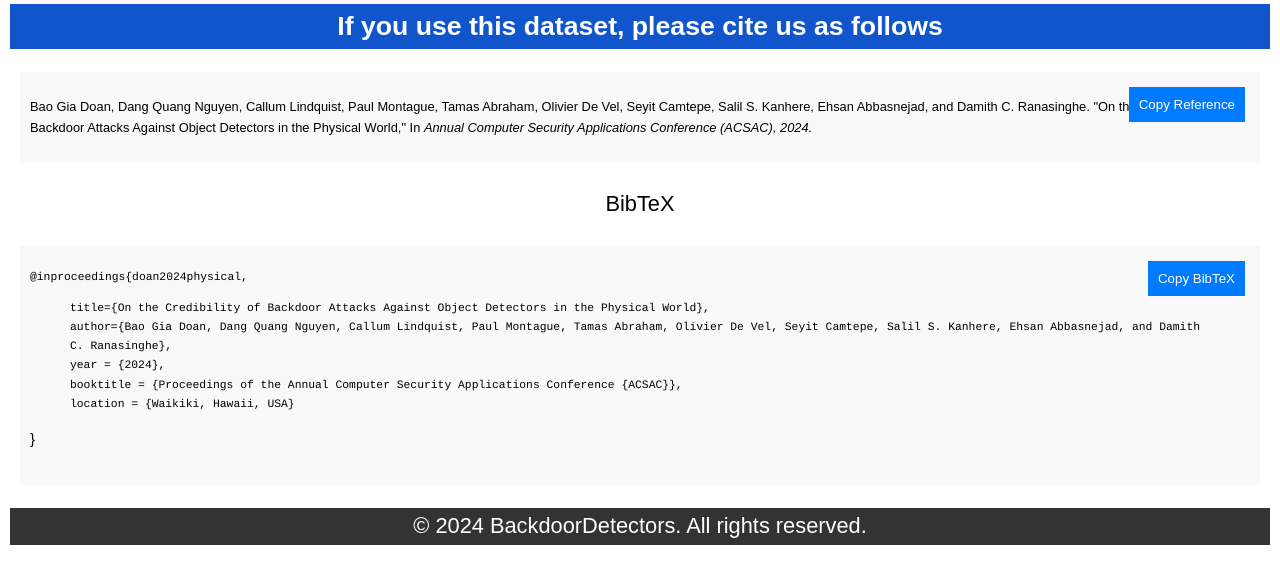
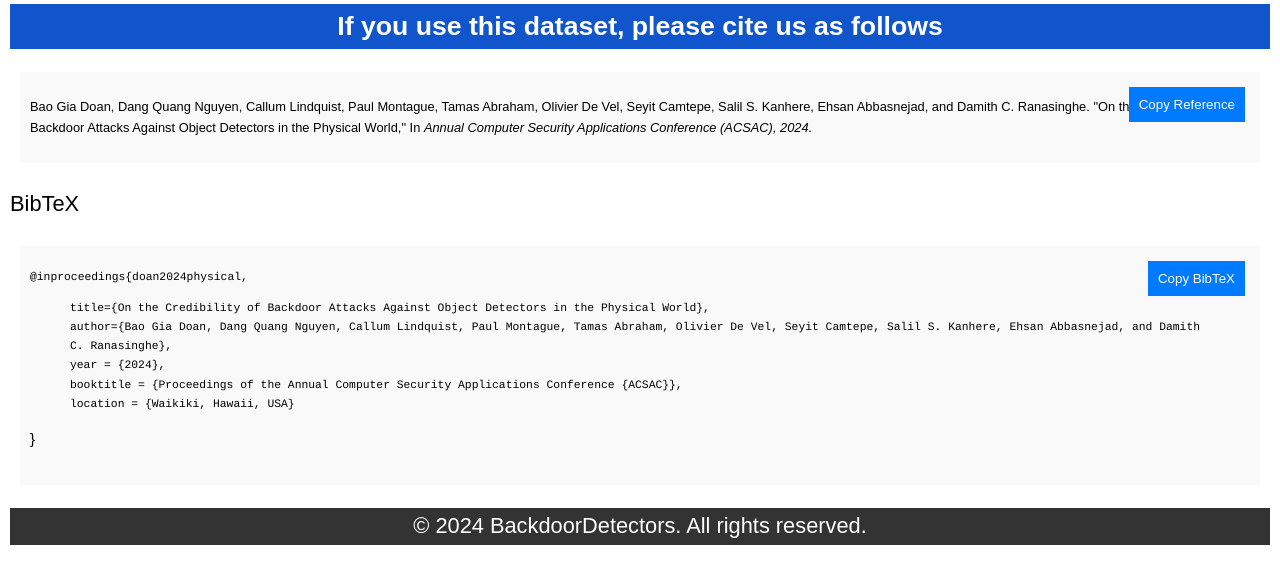
Before and after one commit to backdoordetectors/backdoordetectors.github.io, a Jekyll site: the page index.html, which Jekyll copies as it is, in a window 1280 px wide. Shown: the part 1018-1596 px from the top of the page. Built offline with Jekyll 4.4.1, drawn with Linux system fonts in a browser that asks for light colours.

Commit message:
Update index.html

```diff
--- a/index.html
+++ b/index.html
@@ -126,7 +126,7 @@
 Bao Gia Doan,  Dang Quang Nguyen, Callum Lindquist, Paul Montague, Tamas Abraham, Olivier De Vel, Seyit Camtepe, Salil S. Kanhere, Ehsan Abbasnejad, and Damith C. Ranasinghe. "On the Credibility of Backdoor Attacks Against Object Detectors in the Physical World," In <i>Annual Computer Security Applications Conference (ACSAC), 2024.</i>
                 </p>
             </div>
-            <p>BibTeX</p>
+            <p  style="text-align:left;">BibTeX</p>
             <div class="bibtex-container">
     <button class="copy-button" onclick="copyBibtex()">Copy BibTeX</button>
     <p style="text-indent:0px;font-family:courier;font-size:75%;">
```
